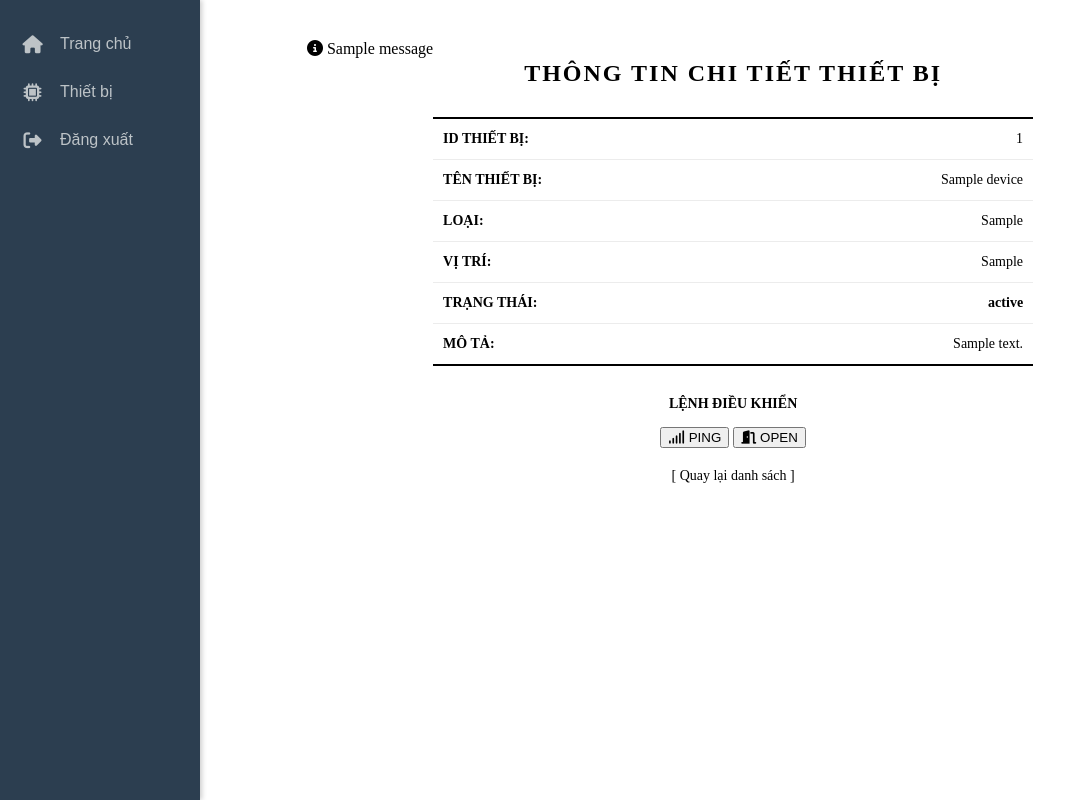
After one commit to aaron0705/lock_iot, a Django app: page /device_control/detail/1/ in a window 1280 px wide. The commit adds this page. Shown: the whole page, without its empty margins (0-1073 px from the left). Run offline with Django 5.2, Linux system fonts and the light colour scheme; a user stored in the database is signed in; tables that the repository leaves empty hold one stand-in row (values such as "Sample post"); one stand-in notice (Sample message) is shown.

Commit message:
Cập nhật tính năng điều khiển từ xa qua web

```diff
--- a/smarthome/device_control/urls.py
+++ b/smarthome/device_control/urls.py
@@ -3,5 +3,8 @@ from . import views
 app_name = 'device_control_app'
 
 urlpatterns = [
-    path('device_control/', views.device_control, name="device_control")
+    path('', views.device_control, name='device_control'),
+    path('add', views.add_device, name='add'),
+    path('remove', views.remove_device_view, name='remove'),
+    path('detail/<int:device_id>/', views.device_detail, name='detail')
 ]
--- a/smarthome/device_control/views.py
+++ b/smarthome/device_control/views.py
@@ -1,32 +1,73 @@
-from django.shortcuts import render
+from django.shortcuts import render, redirect
 from django.contrib.auth.decorators import login_required
+from django.contrib import messages
 from datetime import datetime
-from .models import SmartDevice
+from .models import smart_devices
 from django.db.models import Q
+from django.views.decorators.csrf import csrf_protect
+import paho.mqtt.client as mqtt
+import base64
+
+key = b"1234567890123456"
+iv = b"1234567890123456"
+
+broker = "piserver"
 
 # Create your views here.
 @login_required
 def device_control(request):
-    return render(request, 'device_control.html')
+    devices = smart_devices.objects.only('id', 'name')
+    return render(request, 'device_control.html', {'devices': devices})
 
+@login_required
+def device_detail(request, device_id):
+    device = smart_devices.objects.get(id=device_id)
+    if request.method == "POST":
+        command = request.POST.get('action')
+        topic = device.mqtt_topic
+        mqtt_client = mqtt_init()
+        try:
+            if mqtt_client and mqtt_client.is_connected():
+                success = mqtt_client.publish(topic, command, qos=1)
+                if success:
+                    messages.success(request, f"Lệnh {command.upper()} đã được gửi tới thiết bị thành công!")
+                else:
+                    messages.error(request, "Gửi lệnh thất bại. Vui lòng kiểm tra lại kết nối.")
+            else:
+                messages.error(request, "Lỗi: MQTT Server chưa kết nối!")
+        except Exception as e:
+            messages.error(request, f"Lỗi hệ thống: {str(e)}")
+
+    return render(request, 'device_detail.html', {
+        'device': device
+    })
+
+@login_required
+@csrf_protect
 def add_device(request):
+    alert_msg = None
     if request.method == "POST":
-        new_device = SmartDevice.objects.create(
-            name = request.POST.get("name")
-            current_status =
-            device_type = request.POST.get("type")
-            location = request.POST.get("location")
-            first_used =  datetime.now()
-            last_used = first_used
-            last_maintenance = first_used
-            description = request.POST.get("description")
+        new_device = smart_devices.objects.create(
+            name = request.POST.get('name'),
+            current_status = 'OFF',
+            device_type = request.POST.get('type'),
+            location = request.POST.get('location'),
+            is_connected = 1,
+            first_used =  datetime.now(),
+            last_used = datetime.now(),
+            last_maintenance = datetime.now(),
+            description = request.POST.get('description')
         )
         new_device.save()
+        alert_msg = "Thêm thiết bị thành công!"
+        return redirect('device_control_app:device_control')
     return render(request, 'add.html', {'alert_msg': alert_msg})
 
+@login_required
 def remove_device_view(request):
-    alert_msg = None  # Biến để chứa nội dung thông báo sẽ gửi ra HTML
-
+    alert_msg = None
+    found_devices = None
+    count = 0
     if request.method == "POST":
         search_key = request.POST.get('search_key', '').strip()
 
@@ -55,7 +96,90 @@ def remove_device_view(request):
                 message = f"Tìm thấy {count} thiết bị trùng khớp. Vui lòng chọn đúng dữ liệu để xóa"
 
     # Trả về trang HTML kèm theo biến 'alert_message'
-    return render(request, 'remove_device.html',
+    return render(request, 'remove.html',
                 {'alert_message': alert_msg,
                 'found_devices': found_devices,
                 'count': count})
+
+def aes_encrypt(plain_text):
+    cipher = AES.new(key, AES.MODE_CBC, iv)
+    try:
+        # 1. Chuyển plain_text sang bytes (nếu nó đang là chuỗi)
+        if isinstance(plain_text, str):
+            plain_bytes = plain_text.encode('utf-8')
+        else:
+            plain_bytes = plain_text
+
+        padded_data = pad(plain_bytes, AES.block_size, style='pkcs7')
+
+        cipher_bytes = cipher.encrypt(padded_data)
+
+        return base64.b64encode(cipher_bytes).decode('utf-8')
+
+    except ValueError as e:
+        print(f"Lỗi giá trị: {e}")
+    except Exception as e:
+        print(f"Lỗi không xác định: {e}")
+
+def aes_decrypt(cipher_text):
+    cipher = AES.new(key, AES.MODE_CBC, iv)
+    try:
+        cipher_bytes = base64.b64decode(cipher_text)
+        plain_bytes = cipher.decrypt(cipher_bytes)
+        plain_text = unpad(plain_bytes, AES.block_size).decode('utf-8')
+        return plain_text
+    except ValueError:
+        print("Unvalidate")
+
+def on_connect(client, userdate, flags, rc):
+    print("Connected")
+    client.subscribe(topic)
+
+def on_message(client, userdata, message):
+    print("Message received: ", message.payload)
+    plain_text = aes_decrypt(message.payload)
+    if plain_text:
+        print(f"Plain text is {plain_text}")
+        if (is_json(message.payload)):
+            save_event(message.payload)
+    else:
+        print("")
+
+
+def pub_message(command, topic):
+    try:
+        message = {}
+        message["command"] = command
+        message["value"] = 100 if message["command"]=="adjust" else None
+        json_message = loads(message)
+        encrypted_json_message = aes_encrypt(json_message)
+        client.publish(topic, encrypted_json_message)
+        return True
+    except Exception:
+        return False
+
+
+def mqtt_init():
+    # 1. Khởi tạo đối tượng Client (Thêm protocol để ổn định hơn)
+    client = mqtt.Client(client_id="Django_Backend_Server", protocol=mqtt.MQTTv311)
+
+    # 2. Gán các hàm xử lý
+    client.on_message = on_message
+    client.on_connect = on_connect
+
+    # 3. Bảo mật
+    client.username_pw_set("user1", "123456")
+
+    try:
+        # 4. Kết nối
+        client.connect(broker, 1883, 60)
+
+        # 5. ĐIỂM CẢI TIẾN QUAN TRỌNG:
+        # Thay loop_forever() bằng loop_start()
+        client.loop_start()
+
+        print("MQTT Loop started in background...")
+        return client
+    except Exception as e:
+        print(f"Lỗi kết nối MQTT: {e}")
+        return None
--- /dev/null
+++ b/smarthome/templates/device_detail.html
@@ -0,0 +1,216 @@
+{% extends "index.html" %}
+
+{% block header %}{% endblock %}
+
+{% block style %}
+    <link rel="stylesheet" href="https://cdnjs.cloudflare.com/ajax/libs/font-awesome/6.4.0/css/all.min.css">
+
+    <style>
+        /* --- 1. Cấu hình Layout chung --- */
+        body {
+            background-color: #f4f4f4;
+            margin: 0;
+            display: block; /* Tránh xung đột flex với sidebar cố định */
+        }
+
+        /* --- 2. Sidebar (Cố định bên trái) --- */
+        #sidebar {
+            position: fixed;
+            top: 0;
+            left: 0;
+            height: 100vh;
+            width: 60px;
+            background-color: #2c3e50;
+            transition: width 0.3s ease;
+            z-index: 1000;
+            overflow: hidden;
+            box-shadow: 2px 0 5px rgba(0,0,0,0.2);
+        }
+
+        #sidebar:hover {
+            width: 200px; /* Độ rộng khi mở */
+        }
+
+        /* Tách biệt CSS cho menu sidebar */
+        .sidebar-menu {
+            list-style: none;
+            padding: 0;
+            margin: 20px 0 0 0;
+        }
+
+        .sidebar-menu li a {
+            display: flex;
+            align-items: center;
+            padding: 15px 20px;
+            color: #bdc3c7;
+            text-decoration: none;
+            white-space: nowrap;
+            transition: 0.2s;
+        }
+
+        .sidebar-menu li a:hover {
+            background-color: #34495e;
+            color: white;
+        }
+
+        .sidebar-menu i {
+            min-width: 25px;
+            font-size: 18px;
+            text-align: center;
+        }
+
+        .sidebar-menu .text {
+            margin-left: 15px;
+            opacity: 0;
+            transition: 0.2s;
+            font-family: Arial, sans-serif; /* Font hiện đại cho sidebar */
+        }
+
+        #sidebar:hover .text {
+            opacity: 1;
+        }
+
+        /* --- 3. Nội dung chính (Chữ đen, nền trắng, Times New Roman) --- */
+        .main-wrapper {
+            margin-left: 60px; /* Khớp với chiều rộng sidebar thu nhỏ */
+            padding: 40px 20px;
+            display: flex;
+            justify-content: center;
+            background-color: #ffffff;
+            min-height: 100vh;
+            box-sizing: border-box;
+        }
+
+        .device-detail-container {
+            width: 100%;
+            max-width: 600px;
+            text-align: center;
+        }
+
+        /* Danh sách thông tin chi tiết */
+        .detail-list {
+            list-style: none;
+            padding: 0;
+            margin: 30px 0;
+            border-top: 2px solid #000; /* Đường kẻ đậm trang trọng */
+            border-bottom: 2px solid #000;
+        }
+
+        .detail-list li {
+            border-bottom: 1px solid #ececec;
+            padding: 12px 10px;
+            display: flex;
+            justify-content: space-between;
+            align-items: center;
+            font-family: "Times New Roman", Times, serif;
+            font-size: 14px;
+            color: #000000;
+        }
+
+        .detail-list li:last-child {
+            border-bottom: none;
+        }
+
+        .info-label {
+            font-weight: bold;
+            text-transform: uppercase;
+        }
+
+        .detail-list li:hover {
+            background-color: #fcfcfc;
+        }
+        alert-box {
+            padding: 12px 20px;
+            margin: 10px auto;
+            display: inline-block;
+            min-width: 300px;
+            border: 1px solid #000; /* Viền đen trang trọng */
+            background-color: #fff;  /* Nền trắng */
+            color: #000;             /* Chữ đen */
+            font-size: 14px;
+            letter-spacing: 0.5px;
+        }
+
+            /* Biến tấu nhẹ cho các loại thông báo khác nhau bằng icon hoặc độ đậm viền */
+        .alert-box.success { border-width: 2px; } /* Thành công: Viền đậm hơn */
+        .alert-box.error { color: #d9534f; border-color: #d9534f; } /* Lỗi: Chữ đỏ */
+    </style>
+{% endblock %}
+
+{% block content %}
+    <nav id="sidebar">
+        <ul class="sidebar-menu">
+            <li><a href="{% url 'dashboard_app:dashboard' %}"><i class="fa-solid fa-house"></i><span class="text">Trang chủ</span></a></li>
+            <li><a href="{% url 'device_control_app:device_control' %}"><i class="fa-solid fa-microchip"></i><span class="text">Thiết bị</span></a></li>
+            <li><a href="{% url 'log_app:log_out' %}"><i class="fa-solid fa-right-from-bracket"></i><span class="text">Đăng xuất</span></a></li>
+        </ul>
+    </nav>
+
+    <div class="main-wrapper">
+        {% if messages %}
+            <div class="message-container" style="font-family: 'Times New Roman', serif; margin-bottom: 20px; text-align: center;">
+                {% for message in messages %}
+                    <div class="alert-box {% if message.tags %}{{ message.tags }}{% endif %}">
+                        <i class="fa-solid fa-circle-info"></i>
+                        {{ message }}
+                    </div>
+                {% endfor %}
+            </div>
+        {% endif %}
+        <div class="device-detail-container">
+            <h2 style="font-family: 'Times New Roman'; letter-spacing: 2px;">THÔNG TIN CHI TIẾT THIẾT BỊ</h2>
+
+            <ul class="detail-list">
+                <li>
+                    <span class="info-label">ID thiết bị:</span>
+                    <span>{{ device.id }}</span>
+                </li>
+                <li>
+                    <span class="info-label">Tên thiết bị:</span>
+                    <span>{{ device.name }}</span>
+                </li>
+                <li>
+                    <span class="info-label">Loại:</span>
+                    <span>{{ device.device_type }}</span>
+                </li>
+                <li>
+                    <span class="info-label">Vị trí:</span>
+                    <span>{{ device.location }}</span>
+                </li>
+                <li>
+                    <span class="info-label">Trạng thái:</span>
+                    <span style="font-weight: bold;">{{ device.current_status }}</span>
+                </li>
+                <li>
+                    <span class="info-label">Mô tả:</span>
+                    <span>{{ device.description|default:"-" }}</span>
+                </li>
+            </ul>
+
+            <div class="control-section">
+                <p style="font-family: 'Times New Roman'; font-size: 14px; font-weight: bold; margin-bottom: 15px;">LỆNH ĐIỀU KHIỂN</p>
+                <div class="button-group">
+                    <form method="POST" style="display: inline;">
+                        {% csrf_token %}
+                        <button type="submit" name="action" value="ping" class="cmd-btn">
+                            <i class="fa-solid fa-signal"></i> PING
+                        </button>
+                    </form>
+
+                    <form method="POST" style="display: inline;">
+                        {% csrf_token %}
+                        <button type="submit" name="action" value="open" class="cmd-btn">
+                            <i class="fa-solid fa-door-open"></i> OPEN
+                        </button>
+                    </form>
+                </div>
+            </div>
+
+            <br>
+            <a href="{% url 'device_control_app:device_control' %}"
+               style="font-family: 'Times New Roman'; color: #000; font-size: 14px; text-decoration: none;">
+               [ Quay lại danh sách ]
+            </a>
+        </div>
+    </div>
+{% endblock %}
```
Also changed, not shown: smarthome/device_control/models.py (+8 -12 lines), smarthome/smarthome/settings.py (+9 -1 lines), smarthome/templates/add.html (+7 -10 lines), smarthome/templates/device_control.html (+125 -1 lines), smarthome/templates/remove.html (+35 -0 lines), sub.py (+1 -6 lines), smarthome/device_control/migrations/0001_initial.py (added).
